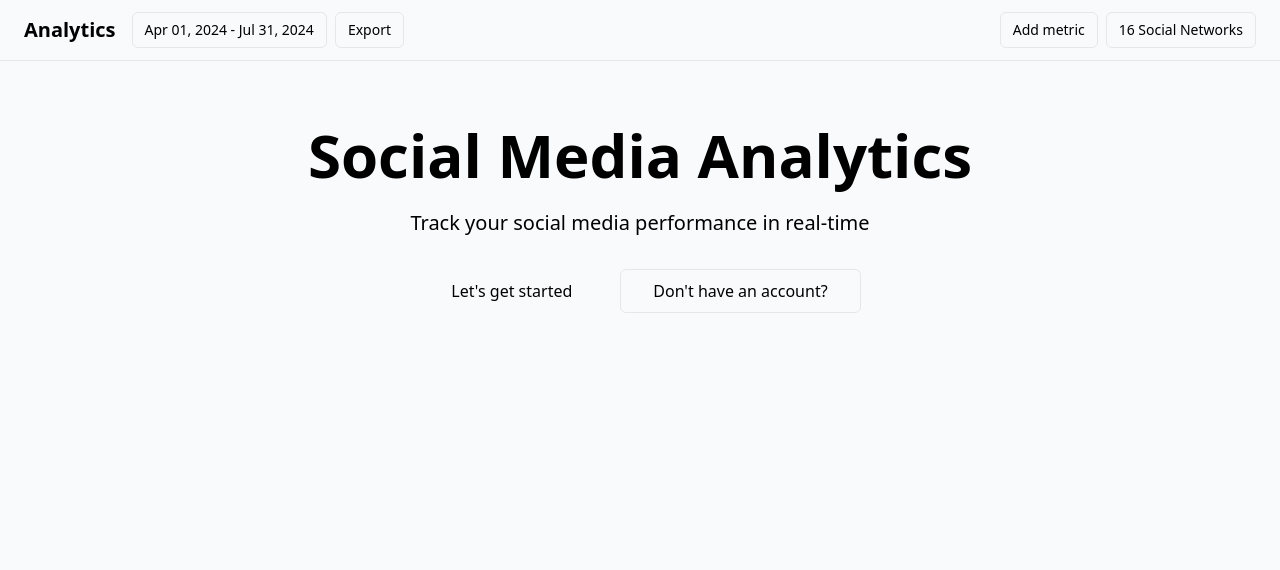
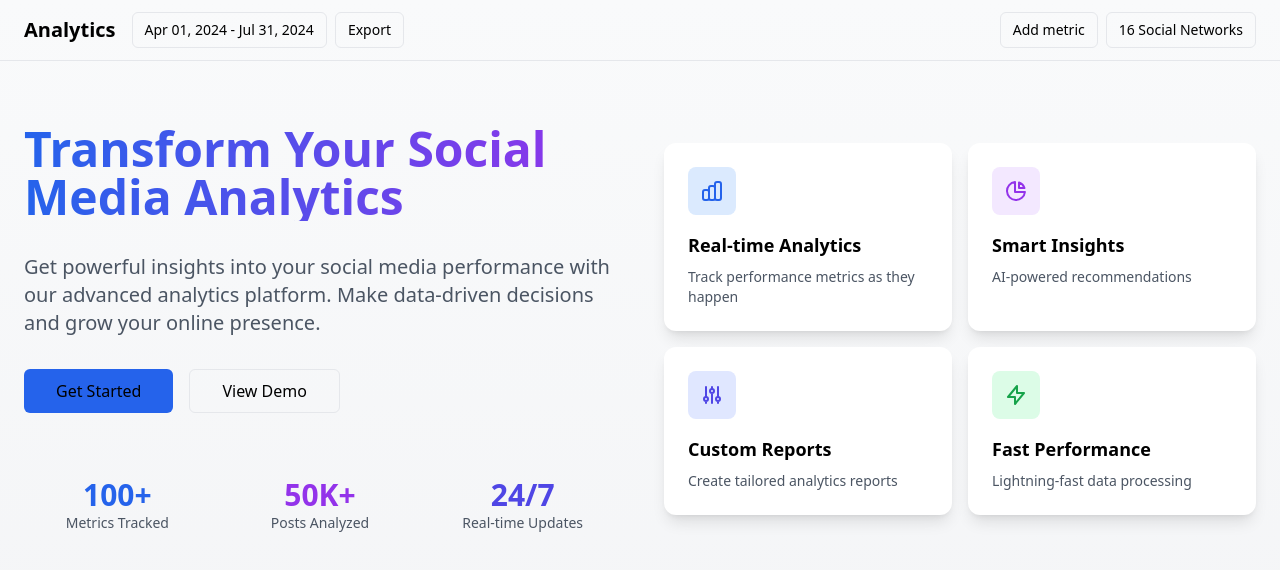
Before and after one commit to JayanthMalladi/social-metrics, a Next.js app: page / in a window 1280 px wide. Shown: the top 570 px of the page. Built offline with nearby package versions, Linux system fonts and the light colour scheme.

Commit message:
fix : design a dynamic landing page

```diff
--- a/app/page.tsx
+++ b/app/page.tsx
@@ -1,26 +1,93 @@
 import { Button } from "@/components/ui/button"
 import Link from "next/link"
 import { NavBar } from "@/components/nav-bar"
+import Image from "next/image"
 
 export default function Home() {
   return (
-    <div className="min-h-screen bg-gray-50">
+    <div className="min-h-screen bg-gradient-to-b from-gray-50 to-gray-100">
       <NavBar />
       <main className="container mx-auto px-6 py-16">
-        <div className="flex flex-col items-center text-center">
-          <h1 className="text-6xl font-bold mb-6">Social Media Analytics</h1>
-          <p className="text-xl text-muted-foreground mb-8">
-            Track your social media performance in real-time
+        <div className="grid grid-cols-1 md:grid-cols-2 gap-12 items-center">
+          {/* Left Column - Text Content */}
+          <div className="space-y-8">
+            <h1 className="text-5xl font-bold bg-clip-text text-transparent bg-gradient-to-r from-blue-600 to-purple-600">
+              Transform Your Social Media Analytics
+            </h1>
+            <p className="text-xl text-gray-600">
+              Get powerful insights into your social media performance with our advanced analytics platform.
+              Make data-driven decisions and grow your online presence.
             </p>
             <div className="flex gap-4">
               <Link href="/dashboard">
-              <Button size="lg">
-                Let&apos;s get started
+                <Button size="lg" className="bg-blue-600 hover:bg-blue-700">
+                  Get Started
                 </Button>
               </Link>
               <Button variant="outline" size="lg">
-              Don&apos;t have an account?
+                View Demo
               </Button>
+            </div>
+
+            {/* Stats */}
+            <div className="grid grid-cols-3 gap-4 pt-8">
+              <div className="text-center">
+                <div className="text-3xl font-bold text-blue-600">100+</div>
+                <div className="text-sm text-gray-600">Metrics Tracked</div>
+              </div>
+              <div className="text-center">
+                <div className="text-3xl font-bold text-purple-600">50K+</div>
+                <div className="text-sm text-gray-600">Posts Analyzed</div>
+              </div>
+              <div className="text-center">
+                <div className="text-3xl font-bold text-indigo-600">24/7</div>
+                <div className="text-sm text-gray-600">Real-time Updates</div>
+              </div>
+            </div>
+          </div>
+
+          {/* Right Column - Feature Cards */}
+          <div className="grid grid-cols-2 gap-4">
+            <div className="p-6 bg-white rounded-xl shadow-lg transform hover:scale-105 transition-transform">
+              <div className="w-12 h-12 bg-blue-100 rounded-lg flex items-center justify-center mb-4">
+                <svg className="w-6 h-6 text-blue-600" fill="none" stroke="currentColor" viewBox="0 0 24 24">
+                  <path strokeLinecap="round" strokeLinejoin="round" strokeWidth={2} d="M9 19v-6a2 2 0 00-2-2H5a2 2 0 00-2 2v6a2 2 0 002 2h2a2 2 0 002-2zm0 0V9a2 2 0 012-2h2a2 2 0 012 2v10m-6 0a2 2 0 002 2h2a2 2 0 002-2m0 0V5a2 2 0 012-2h2a2 2 0 012 2v14a2 2 0 01-2 2h-2a2 2 0 01-2-2z" />
+                </svg>
+              </div>
+              <h3 className="text-lg font-semibold mb-2">Real-time Analytics</h3>
+              <p className="text-gray-600 text-sm">Track performance metrics as they happen</p>
+            </div>
+
+            <div className="p-6 bg-white rounded-xl shadow-lg transform hover:scale-105 transition-transform">
+              <div className="w-12 h-12 bg-purple-100 rounded-lg flex items-center justify-center mb-4">
+                <svg className="w-6 h-6 text-purple-600" fill="none" stroke="currentColor" viewBox="0 0 24 24">
+                  <path strokeLinecap="round" strokeLinejoin="round" strokeWidth={2} d="M11 3.055A9.001 9.001 0 1020.945 13H11V3.055z" />
+                  <path strokeLinecap="round" strokeLinejoin="round" strokeWidth={2} d="M20.488 9H15V3.512A9.025 9.025 0 0120.488 9z" />
+                </svg>
+              </div>
+              <h3 className="text-lg font-semibold mb-2">Smart Insights</h3>
+              <p className="text-gray-600 text-sm">AI-powered recommendations</p>
+            </div>
+
+            <div className="p-6 bg-white rounded-xl shadow-lg transform hover:scale-105 transition-transform">
+              <div className="w-12 h-12 bg-indigo-100 rounded-lg flex items-center justify-center mb-4">
+                <svg className="w-6 h-6 text-indigo-600" fill="none" stroke="currentColor" viewBox="0 0 24 24">
+                  <path strokeLinecap="round" strokeLinejoin="round" strokeWidth={2} d="M12 6V4m0 2a2 2 0 100 4m0-4a2 2 0 110 4m-6 8a2 2 0 100-4m0 4a2 2 0 110-4m0 4v2m0-6V4m6 6v10m6-2a2 2 0 100-4m0 4a2 2 0 110-4m0 4v2m0-6V4" />
+                </svg>
+              </div>
+              <h3 className="text-lg font-semibold mb-2">Custom Reports</h3>
+              <p className="text-gray-600 text-sm">Create tailored analytics reports</p>
+            </div>
+
+            <div className="p-6 bg-white rounded-xl shadow-lg transform hover:scale-105 transition-transform">
+              <div className="w-12 h-12 bg-green-100 rounded-lg flex items-center justify-center mb-4">
+                <svg className="w-6 h-6 text-green-600" fill="none" stroke="currentColor" viewBox="0 0 24 24">
+                  <path strokeLinecap="round" strokeLinejoin="round" strokeWidth={2} d="M13 10V3L4 14h7v7l9-11h-7z" />
+                </svg>
+              </div>
+              <h3 className="text-lg font-semibold mb-2">Fast Performance</h3>
+              <p className="text-gray-600 text-sm">Lightning-fast data processing</p>
+            </div>
           </div>
         </div>
       </main>
```
Lines whose indentation alone changed are shown as unchanged.
